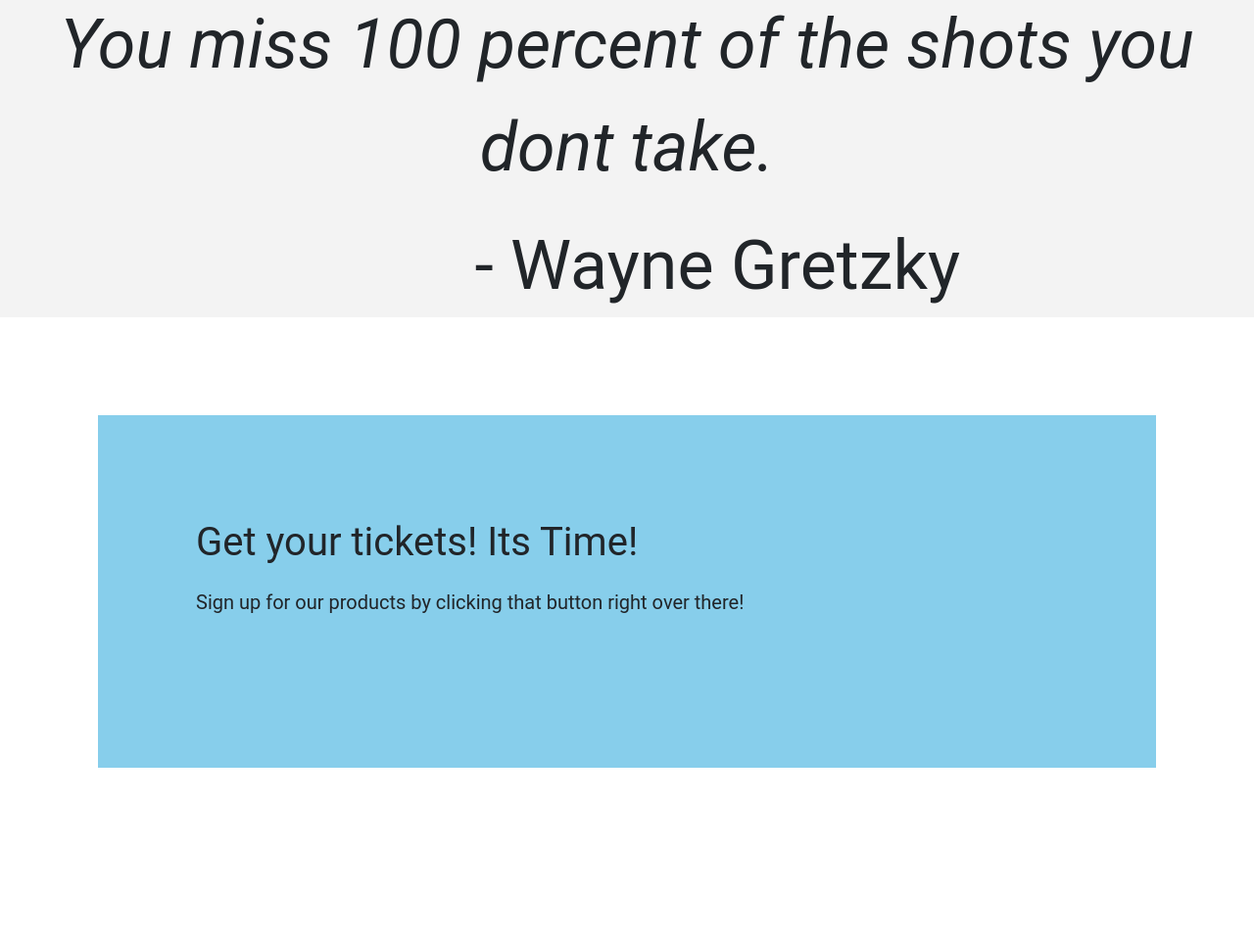
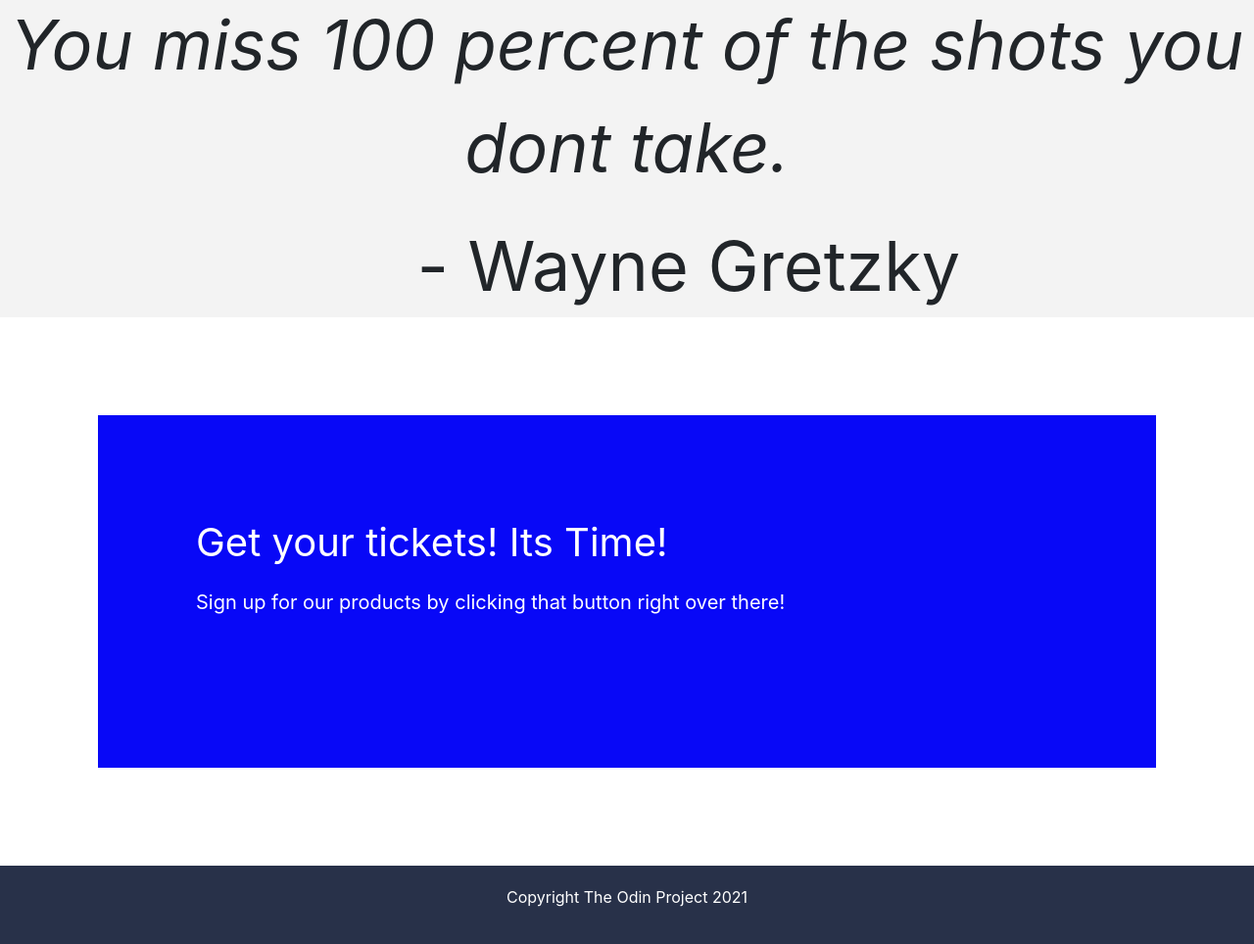
Before and after one commit to YoYoDough/Landing_Page, a plain HTML site: page index.html in a window 1280 px wide. Shown: the part 1017-1981 px from the top of the page at 98% size. Before the commit the page ends 1901 px from the top, so only its background shows below. Drawn offline with nearby package versions, Linux system fonts and the light colour scheme.

Commit message:
Just finished the page, now I'm looking to revise if needed.

```diff
--- a/index.html
+++ b/index.html
@@ -45,5 +45,8 @@
         <dl>Sign up for our products by clicking that button right over there!</dl>
         <p1>Sign up</p1>
     </div>
+    <div class = "copyright">
+        <p>Copyright The Odin Project 2021 </p>
+    </div>
 </body>
 </html>
--- a/style.css
+++ b/style.css
@@ -1,5 +1,5 @@
 *{
-    font-family: roboto;
+    font: roboto;
 }
 .topnav {
       background-color: rgb(40, 49, 73);
@@ -82,23 +82,31 @@
 .SignUp {
     padding: 100px;
     margin: 100px;
-    background-color: skyblue;
+    background-color: rgb(8, 8, 247);
 }
 .SignUp p{
     font-size: 40px;
-    background-color: light skyblue;
+    color: white;
 }
 .SignUp dl{
     font-size: 20px;
+    color: white;
 }
 .SignUp p1{
+    color: white;
     padding: 20px;
     border: 2px solid green;
-    border-color: blue;
+    border-color: white;
     width: 100px;
     border-radius: 25px;
     font-size: 25px;
     position: relative;
-    left:1300px;
+    left:1000px;
     bottom: 70px;
 }
+.copyright{
+    background-color:rgb(40, 49, 73);
+    padding: 20px;
+    color: white;
+    text-align: center;
+}
```
